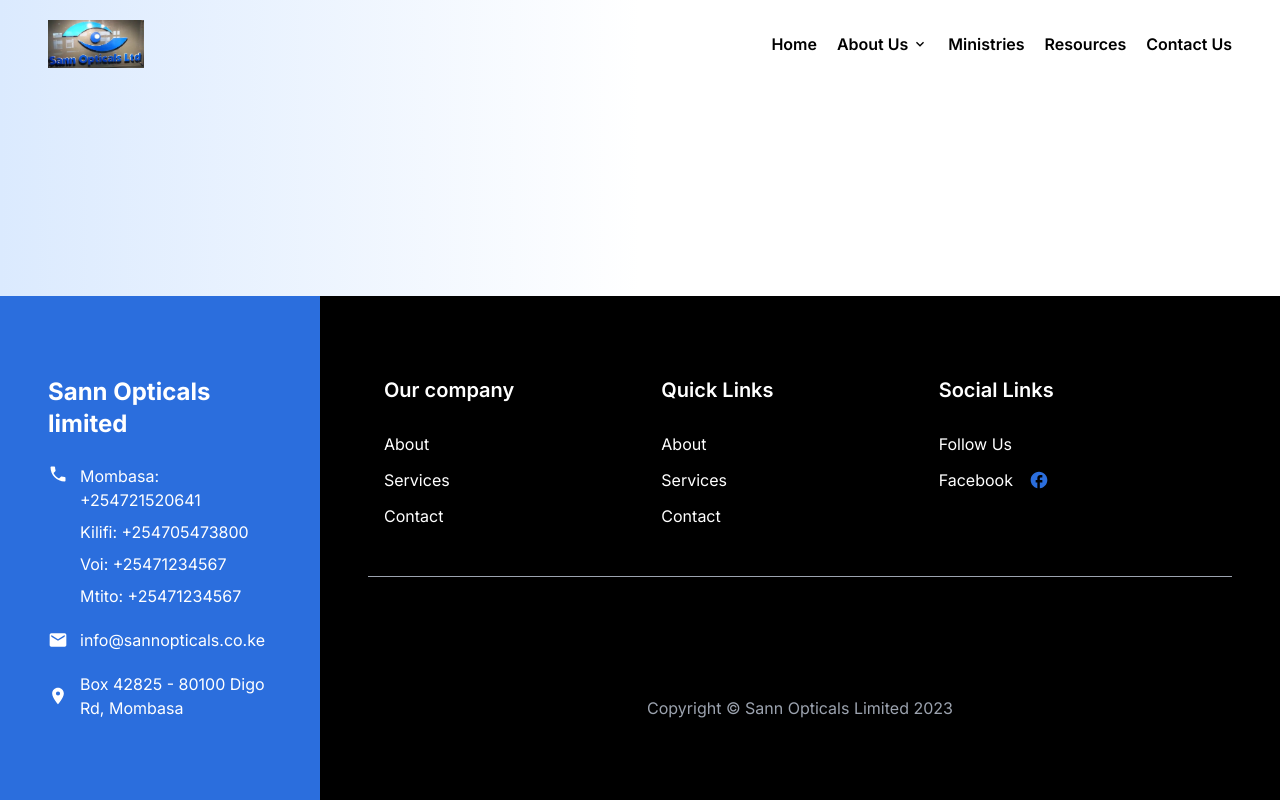
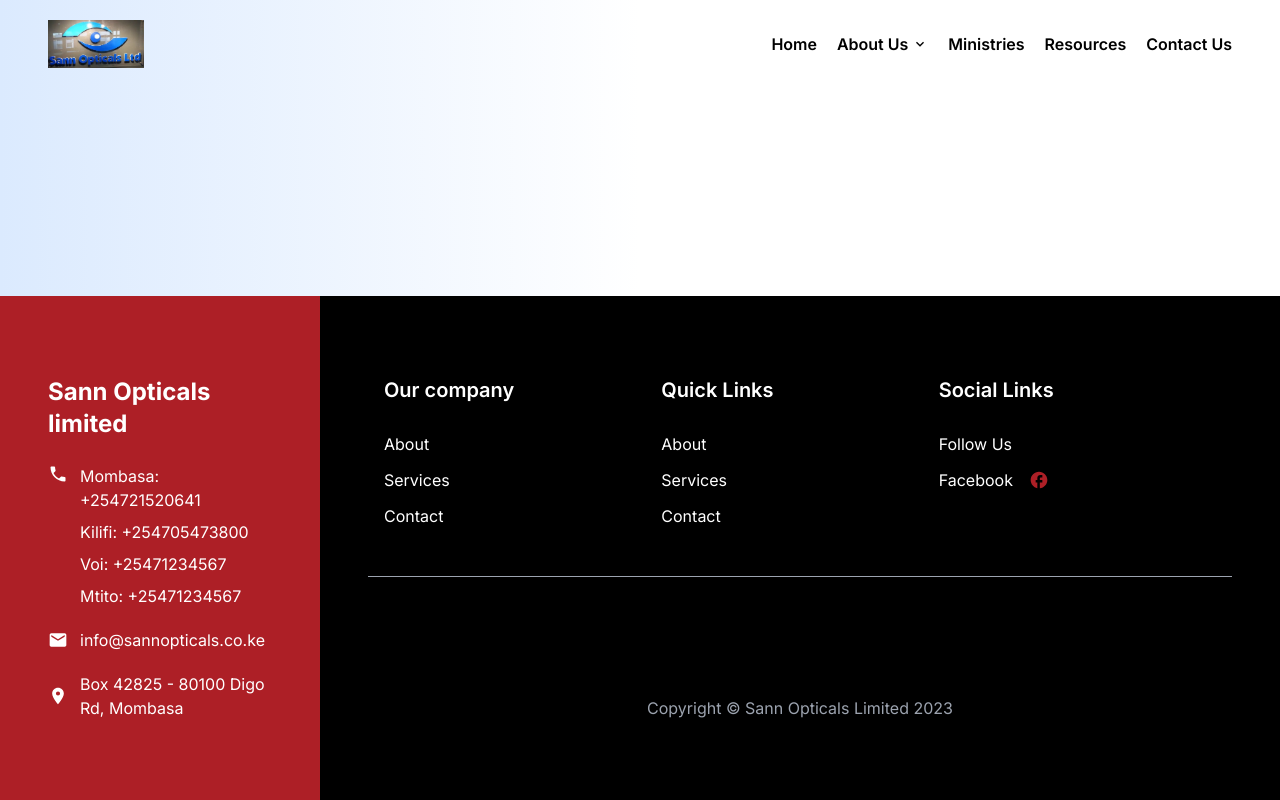
Before and after one commit to JoelOgira/sann-opticals, a Next.js app: page / in a window 1280 px wide. Built offline with nearby package versions, Linux system fonts and the light colour scheme.

Commit message:
Changed configuration settings

```diff
--- a/tailwind.config.js
+++ b/tailwind.config.js
@@ -8,8 +8,8 @@
   theme: {
     extend: {
       colors: {
-        primary: '#2B6EDD',
-        secondary: '#81080C',
+        primary: '#ad1f26',
+        secondary: '#2B6EDD',
         grey: '#333333'
       }
     },
```
